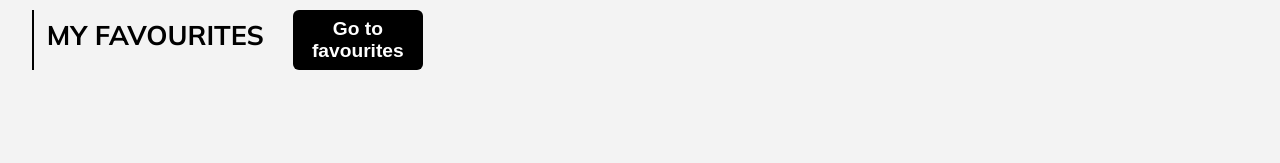
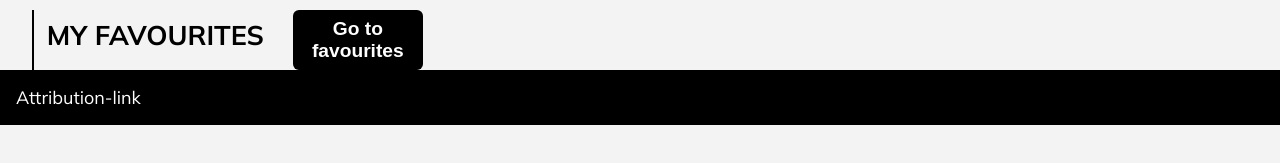
Before and after one commit to vildehw/uin23_eksamen_gruppe23, a React (Create React App) app in the folder frontend/: page / in a window 1280 px wide. Shown: the part 593-756 px from the top of the page. Built offline with nearby package versions, Linux system fonts and the light colour scheme; no server answers.

Commit message:
laget footer

```diff
--- a/frontend/src/components/Layout.js
+++ b/frontend/src/components/Layout.js
@@ -17,6 +17,9 @@ export default function Layout (){
         <main>
             <Outlet/>
         </main>
+        <footer>
+            <a href="...">Attribution-link</a>
+        </footer>
         </>
     )
 }
--- a/frontend/src/css/main.css
+++ b/frontend/src/css/main.css
@@ -51,6 +51,17 @@ header .nav-link {
   color: #ffffff;
   text-decoration: none;
   font-weight: bold;
+}
+
+footer {
+  background-color: #000000;
+  display: flex;
+  flex-direction: row;
+  padding: 1rem;
+}
+footer a {
+  color: #ffffff;
+  text-decoration: none;
 }
 
 section {
--- a/frontend/src/sass/main.scss
+++ b/frontend/src/sass/main.scss
@@ -88,6 +88,18 @@ header {
     }
 }
 
+footer {
+    background-color: $black;
+    display: flex;
+    flex-direction: row;
+    padding: 1rem;
+
+    a {
+        color: $white;
+        text-decoration: none;
+    }
+}
+
 section {
     display: flex;
     flex-wrap: wrap;
```
